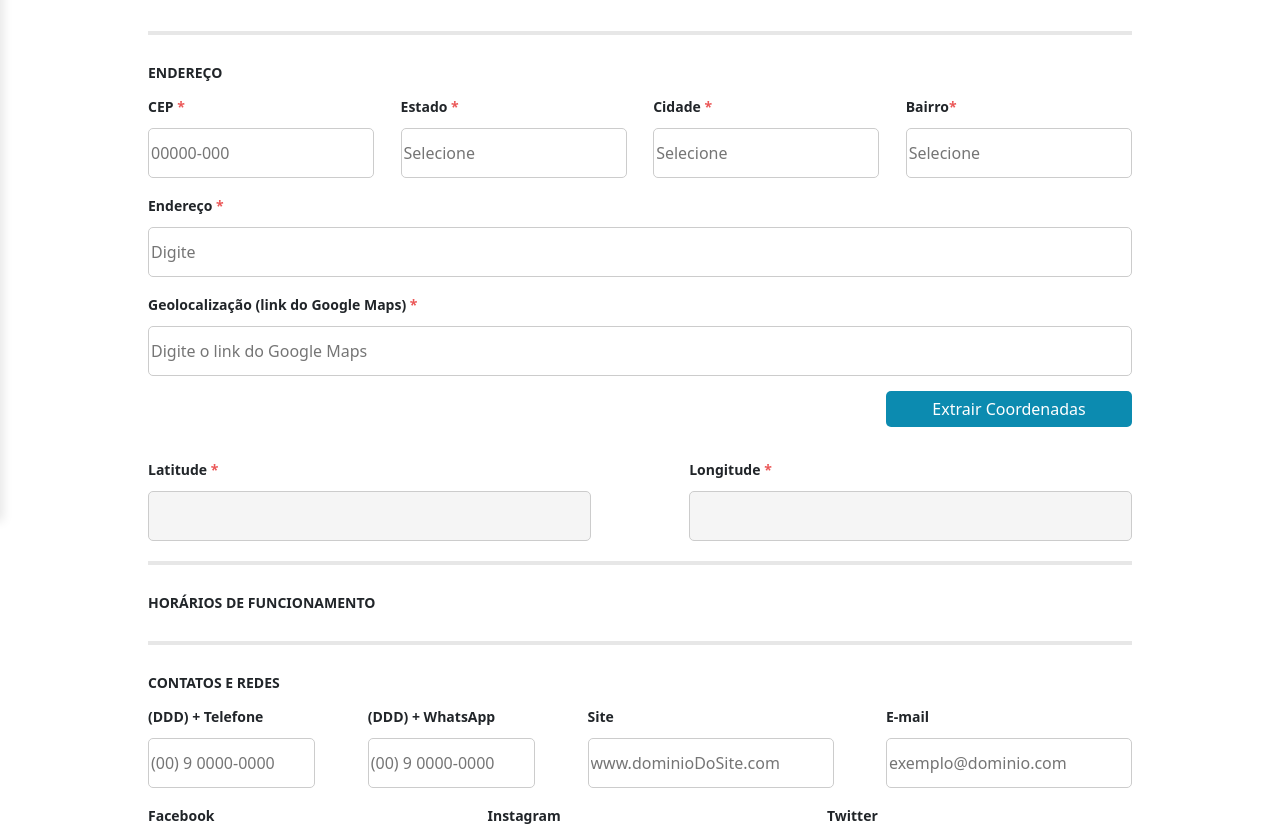
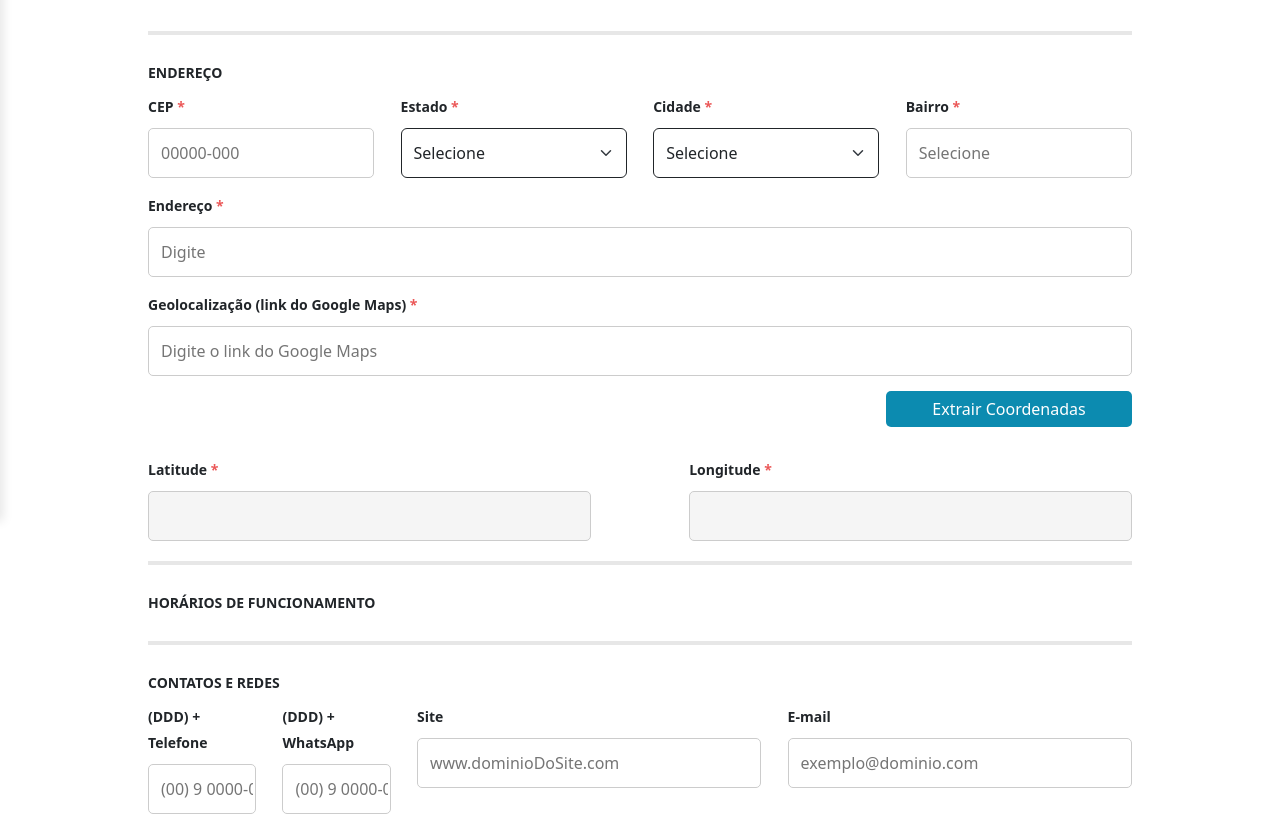
Before and after one commit to Thiago-Cerq/Front_Abrigamento, a React (Vite) app in the folder ESV-Front/: page /modulo-abrigamento-temporario-cadastro in a window 1280 px wide. Shown: the part 360-1186 px from the top of the page. Built offline with nearby package versions, Linux system fonts and the light colour scheme.

Commit message:
arrumando box select

```diff
--- a/ESV-Front/src/Pages/abrigamento-temporario-cadastro/abrigamento-temporario-cadastro.css
+++ b/ESV-Front/src/Pages/abrigamento-temporario-cadastro/abrigamento-temporario-cadastro.css
@@ -21,6 +21,7 @@
 
 .question-bar {
     margin-bottom: 15px;
+    padding-left: 12px;
     width: 100%;
     height: 50px;
     font-size: 16px;
@@ -35,6 +36,12 @@
 
 .flex-search-bar-4 {
     width: 23%;
+}
+
+.form-select {
+    height: 50px;
+    border-color: #ccc;
+    border: 1px solid;
 }
 
 .flex-search-bar-3 {
@@ -82,11 +89,11 @@
 }
 
 .flex-search-bar-c3{
-    width: 17%;
+    width: 11%;
 }
 
 .flex-search-bar-a3{
-    width: 25%;
+    width: 35%;
 }
 
 
@@ -131,6 +138,8 @@ span{
 }
 
 .btn-form{
+    margin-top: 50px;
+    margin-bottom: 40px;
     width: 100%;
     align-items: center;
     text-align: center;
--- a/ESV-Front/src/Pages/abrigamento-temporario-cadastro/abrigamento-temporario-cadastro.tsx
+++ b/ESV-Front/src/Pages/abrigamento-temporario-cadastro/abrigamento-temporario-cadastro.tsx
@@ -14,8 +14,8 @@ const schema = yup
     endereco: yup.string().required("O campo é obrigatório!"),
     cep: yup.string().matches(/\d{5}-\d{3}/, "O CEP não está no formato!").required("O campo é obrigatório!"),
     nomeLocal: yup.string().required("O campo é obrigatório!"),
-    telefone: yup.string().matches(/^\([1-9]{2}\) (?:[2-8]|9[0-9])[0-9]{3}\-[0-9]{4}$/, "O celular não está no formato padrão (XX) 9XXXX-XXXX"),
-    whatsapp: yup.string().matches(/^\([1-9]{2}\) (?:[2-8]|9[0-9])[0-9]{3}\-[0-9]{4}$/, "O celular não está no formato padrão (XX) 9XXXX-XXXX"),
+    telefone: yup.string().matches(/^\([1-9]{2}\) (?:[2-8]|9[0-9])[0-9]{3}\-[0-9]{4}$/, "O celular não está no formato padrão!"),
+    whatsapp: yup.string().matches(/^\([1-9]{2}\) (?:[2-8]|9[0-9])[0-9]{3}\-[0-9]{4}$/, "O celular não está no formato padrão!"),
     site: yup.string(),
     facebook: yup.string(),
     instagram: yup.string(),
@@ -125,34 +125,10 @@ function AbrigamentoCadastro() {
                             </form>
                         </div>
 
-                        <div className="flex-search-bar-4">
-                            <h2 className='subtitle-question'>Estado <b className='asterisco'>*</b></h2>
-                            <span>{errors.UF?.message}</span>
-                            <form id = "form" onSubmit={handleSubmit(onSubmit)}>
-                                <input
-                                    className={`question-bar ${errors.UF ? 'error-input' : ''}`}
-                                    {...register('UF', { required: true })}
-                                    type="text"
-                                    placeholder="Selecione"
-                                />
-                            </form>
-                        </div>
+                        <SelectEstadoECidade options={estadosECidades}/>
 
                         <div className="flex-search-bar-4">
-                            <h2 className='subtitle-question'>Cidade <b className='asterisco'>*</b></h2>
-                            <span>{errors.cidade?.message}</span>
-                            <form id = "form" onSubmit={handleSubmit(onSubmit)}>
-                                <input
-                                    className={`question-bar ${errors.cidade ? 'error-input' : ''}`}
-                                    {...register('cidade', { required: true })}
-                                    type="text"
-                                    placeholder="Selecione"
-                                />
-                            </form>
-                        </div>
-
-                        <div className="flex-search-bar-4">
-                            <h2 className='subtitle-question'>Bairro<b className='asterisco'>*</b></h2>
+                            <h2 className='subtitle-question'>Bairro <b className='asterisco'>*</b></h2>
                             <span>{errors.bairro?.message}</span>
                             <form id = "form" onSubmit={handleSubmit(onSubmit)}>
                                 <input
@@ -328,4 +304,50 @@ function AbrigamentoCadastro() {
     );
 };
 
+function SelectEstadoECidade(props: {options: {valor: string, estado: string, cidades: {cidade: string[]}}[]}) {
+
+    return (
+    <>
+    <div className="flex-search-bar-4">
+        <h2 className='subtitle-question'>Estado <b className='asterisco'>*</b></h2>
+        <select className="form-select" aria-label="Select estado">
+                <option selected>Selecione</option>
+        {props.options.map(options =>
+                <option value={options.valor}>{options.estado}</option>
+            )}
+        </select>
+    </div>
+
+    <div className="flex-search-bar-4">
+        <h2 className='subtitle-question'>Cidade <b className='asterisco'>*</b></h2>
+        <select className="form-select" aria-label="Select estado">
+                <option selected>Selecione</option>
+        {props.options.map(options =>
+                <option value={options.valor}>{options.estado}</option>
+            )}
+        </select>
+    </div>
+    </>
+    )
+}
+
+const estadosECidades = [
+    {valor: '1', estado: 'Distrito Federal',
+    cidades: {cidade: ['Água Quente', 'Arapoanga', 'Águas Claras', 'Arniqueira', 'Brazlândia',
+                    'Candangolândia', 'Ceilândia', 'Cruzeiro', 'Fercal', 'Gama',
+                    'Guará', 'Itapoã', 'Jardim Botânico', 'Lago Norte', 'Lago Sul',
+                    'Núcleo Bandeirante', 'Paranoá', 'Park Way', 'Planaltina', 'Plano Piloto',
+                    'Recanto das Emas', 'Riacho Fundo', 'Riacho Fundo II', 'Samambaia', 'Santa Maria',
+                    'São Sebastião', 'SCIA/Estrutural', 'SIA', 'Sobradinho', 'Sobradinho II',
+                    'Sol Nascente e Pôr do Sol', 'Sudoeste/Octogonal', 'Taguatinga', 'Varjão', 'Vicente Pires']}},
+    {valor: '2', estado: 'Goiás',
+    cidades: {cidade: ['Água Quente', 'Arapoanga', 'Águas Claras', 'Arniqueira', 'Brazlândia',
+                    'Candangolândia', 'Ceilândia', 'Cruzeiro', 'Fercal', 'Gama',
+                    'Guará', 'Itapoã', 'Jardim Botânico', 'Lago Norte', 'Lago Sul',
+                    'Núcleo Bandeirante', 'Paranoá', 'Park Way', 'Planaltina', 'Plano Piloto',
+                    'Recanto das Emas', 'Riacho Fundo', 'Riacho Fundo II', 'Samambaia', 'Santa Maria',
+                    'São Sebastião', 'SCIA/Estrutural', 'SIA', 'Sobradinho', 'Sobradinho II',
+                    'Sol Nascente e Pôr do Sol', 'Sudoeste/Octogonal', 'Taguatinga', 'Varjão', 'Vicente Pires']}}
+]
+
 export default AbrigamentoCadastro;
--- a/ESV-Front/src/Pages/modules/modules.tsx
+++ b/ESV-Front/src/Pages/modules/modules.tsx
@@ -25,6 +25,8 @@ function Modules() {
 
     </div>
     </>
+
+
   )
 }
 
--- a/package.json
+++ b/package.json
@@ -1,7 +1,10 @@
 {
   "dependencies": {
+    "@hookform/resolvers": "^3.3.4",
     "axios": "^1.6.7",
-    "react-router-dom": "^6.22.0"
+    "react-hook-form": "^7.50.1",
+    "react-router-dom": "^6.22.0",
+    "yup": "^1.3.3"
   },
   "devDependencies": {
     "@types/react-router-dom": "^5.3.3"
```
Also changed, not shown: 1 other file (tests, documents, lock files or other folders).
